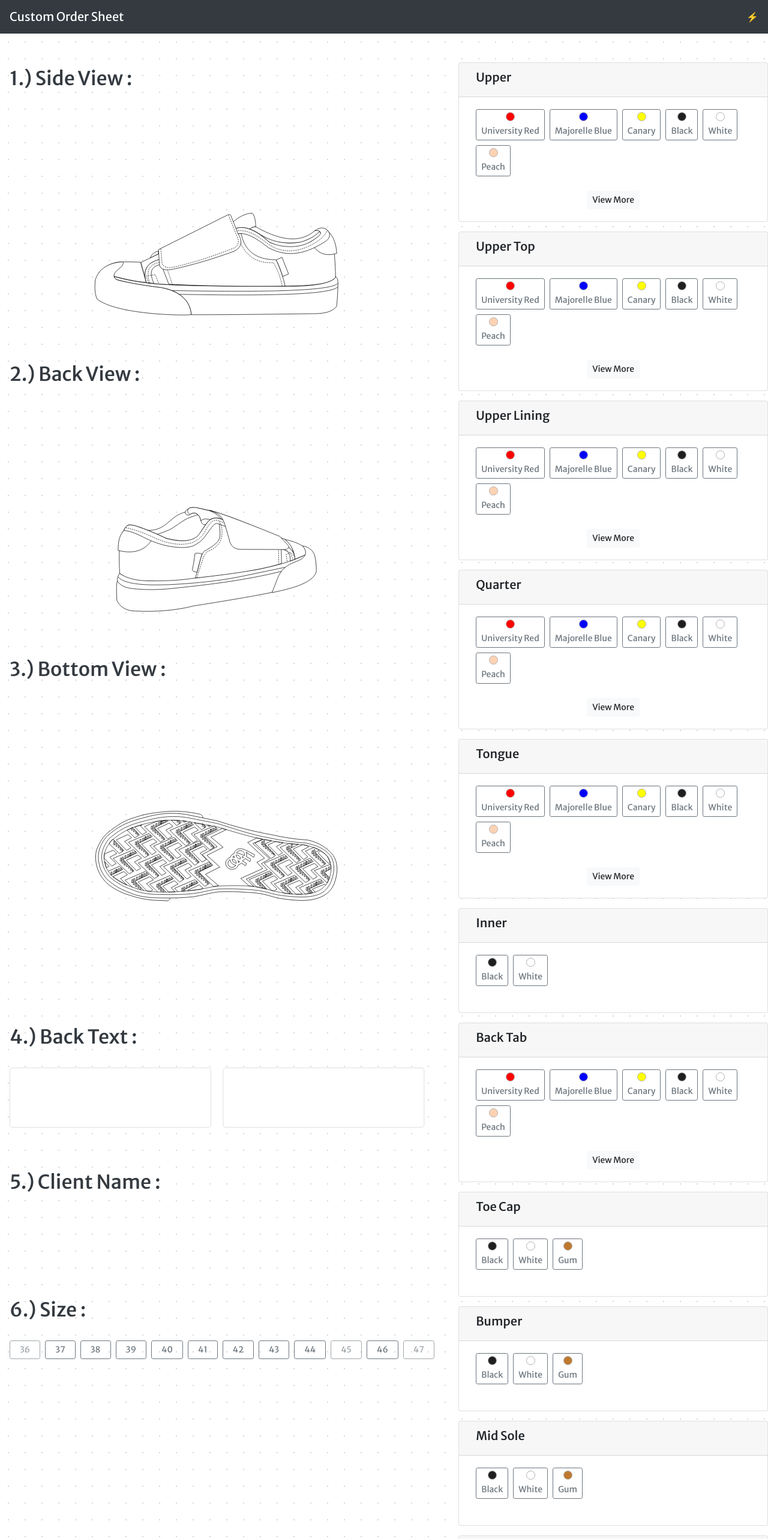
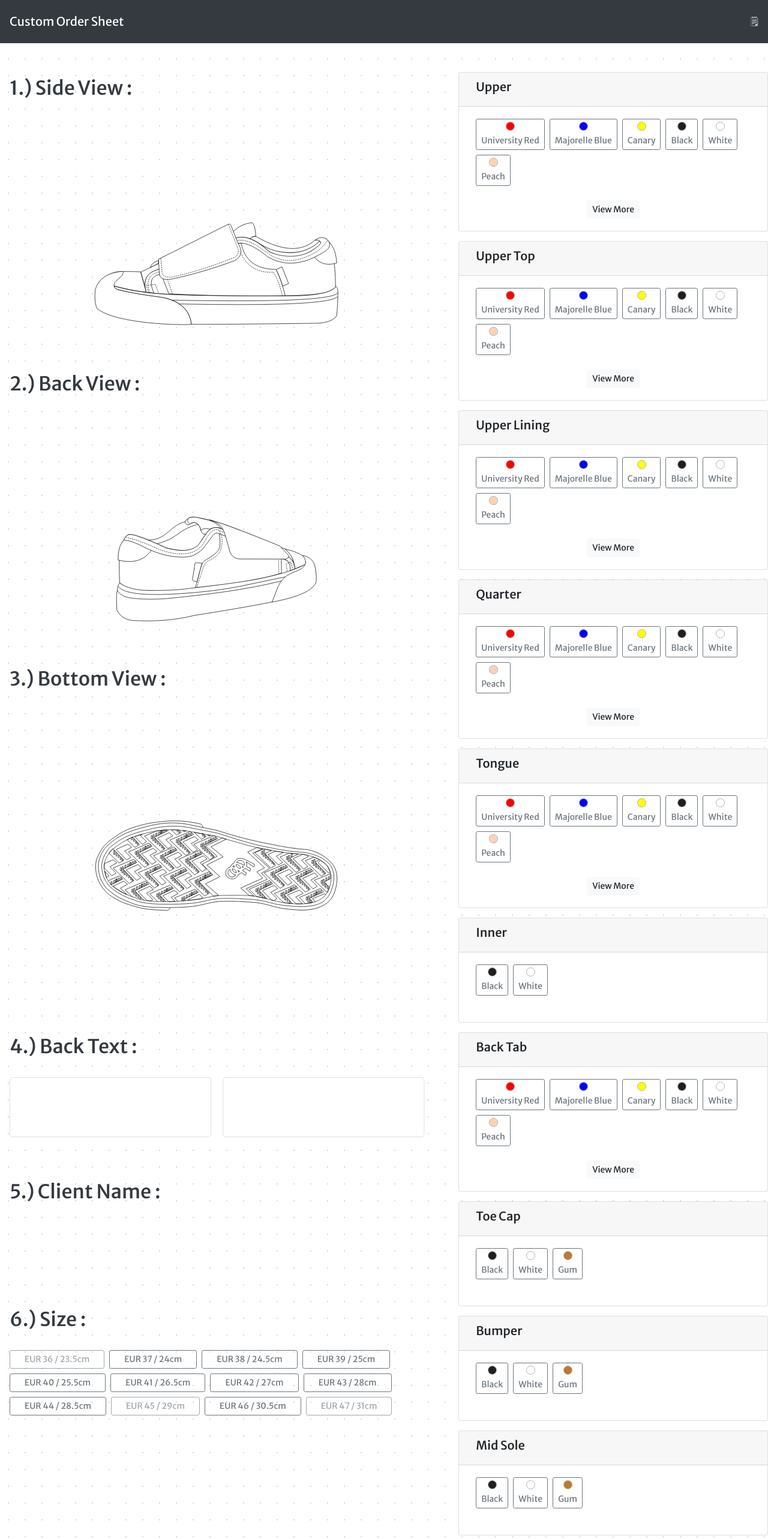
Before and after one commit to andirkh/shoes-customizer, a Next.js app: page / in a window 1280 px wide. Shown: the top 2566 px of the page at 60% size. Built offline with nearby package versions, Linux system fonts and the light colour scheme.

Commit message:
fix: add more

```diff
--- a/components/ShoesSizeButton/index.js
+++ b/components/ShoesSizeButton/index.js
@@ -20,12 +20,13 @@ class ShoesSizeButton extends React.Component {
             <Button
               variant="outline-secondary"
               size="sm"
-              className="mr-2 px-3 mb-2"
+              className="mr-2 px-4 mb-2"
               active={item.size === shoesSize}
               disabled={!item.available}
               onClick={() => changeSize(item.size)}
+              title={`EUR ${item.size} / ${item.cm}cm`}
             >
-              {item.size}
+              {`EUR ${item.size} / ${item.cm}cm`}
             </Button>
           </animated.div>
         )}
--- a/components/TopBar/index.js
+++ b/components/TopBar/index.js
@@ -3,10 +3,13 @@ import { Navbar } from "react-bootstrap";
 
 class TopBar extends React.Component {
   render() {
+    const { clientName = '' } = this.props;
     return (
-      <Navbar bg="dark" variant="dark" className="d-flex justify-content-between align-items-center">
-        <Navbar.Brand href="/">Custom Order Sheet</Navbar.Brand>
-        <span>⚡️</span>
+      <Navbar bg="dark" variant="dark" className="d-flex justify-content-between align-items-center py-3">
+        <Navbar.Brand>
+          {`Custom Order Sheet`}
+        </Navbar.Brand>
+        <span className="text-white">{`${clientName ? `by:  ${clientName} ` : '🗒'}`}</span>
       </Navbar>
     );
   }
--- a/pages/index.js
+++ b/pages/index.js
@@ -7,7 +7,10 @@ export default function Home() {
       <Head>
         <title>Build Your Own Shoes</title>
         <meta name="viewport" content="width=device-width, initial-scale=1" />
-        <link href="https://fonts.googleapis.com/css2?family=Merriweather+Sans:wght@400;500&display=swap" rel="stylesheet" />
+        <link
+          href="https://fonts.googleapis.com/css2?family=Merriweather+Sans:wght@400;500&display=swap"
+          rel="stylesheet"
+        />
         <link rel="icon" href="/favicon.ico" />
       </Head>
       <MainPage />
--- a/utilities/constants.js
+++ b/utilities/constants.js
@@ -9,7 +9,7 @@ export const COLOR_WAY = [
   { value: "#808080", label: "Cool Grey" },
   { value: "#800000", label: "Burgundy" },
   { value: "#003366", label: "Midnight Blue" },
-  { value: "#28340A", label: "Turtle Green" }
+  { value: "#28340A", label: "Turtle Green" },
 ];
 
 export const COLOR_STITCHING = [
@@ -36,6 +36,7 @@ export const COLOR_OUTSOLE = [
   { value: "#800000", label: "Burgundy" },
   { value: "#1f1f1f", label: "Black" },
   { value: "White", label: "White" },
+  { value: "#542A0C", label: "Dark Brown" }
 ];
 
 export const CUSTOMIZE_368 = [
@@ -111,16 +112,16 @@ export const COLOR_DEFAULT_WHITE = "#ffffff";
 export const COLOR_DEFAULT_BLACK = "#000000";
 
 export const SHOES_SIZE = [
-  { size: 36, available: false },
-  { size: 37, available: true },
-  { size: 38, available: true },
-  { size: 39, available: true },
-  { size: 40, available: true },
-  { size: 41, available: true },
-  { size: 42, available: true },
-  { size: 43, available: true },
-  { size: 44, available: true },
-  { size: 45, available: false },
-  { size: 46, available: true },
-  { size: 47, available: false },
+  { size: 36, uk: 4.5, us: 5, cm: 23.5, available: false },
+  { size: 37, uk: 5, us: 5.5, cm: 24, available: true },
+  { size: 38, uk: 5.5, us: 6.5, cm: 24.5, available: true },
+  { size: 39, uk: 6.0, us: 7, cm: 25, available: true },
+  { size: 40, uk: 6.5, us: 7.5, cm: 25.5, available: true },
+  { size: 41, uk: 7.5, us: 8.5, cm: 26.5, available: true },
+  { size: 42, uk: 8, us: 9, cm: 27, available: true },
+  { size: 43, uk: 9, us: 10, cm: 28, available: true },
+  { size: 44, uk: 9.5, us: 10.5, cm: 28.5, available: true },
+  { size: 45, uk: 10, us: 11, cm: 29, available: false },
+  { size: 46, uk: 10.5, us: 11.5, cm: 30.5, available: true },
+  { size: 47, uk: 11, us: 12, cm: 31, available: false },
 ];
--- a/views/MainPage/index.js
+++ b/views/MainPage/index.js
@@ -84,7 +84,7 @@ class MainPage extends React.Component {
     const { query: { order = null } = {} } = this.props.router || {};
     return (
       <Fragment>
-        <TopBar />
+        <TopBar clientName={this.state.clientName} />
         <div className="py-5">
           <Row>
             <Col lg={7} xs={12}>
@@ -197,7 +197,7 @@ class MainPage extends React.Component {
               </Row>
               <TitleAnimated className="ml-3 mb-5" title="6.) Size :" />
               <Row className="p-3 mb-5">
-                <Col xs={12} style={{ display: 'inline-flex' }}>
+                <Col xs={12} className="d-flex align-content-start flex-wrap">
                   <ShoesSizeButton
                     shoesSize={this.state.shoesSize}
                     changeSize={this.handleChangeSize}
```
